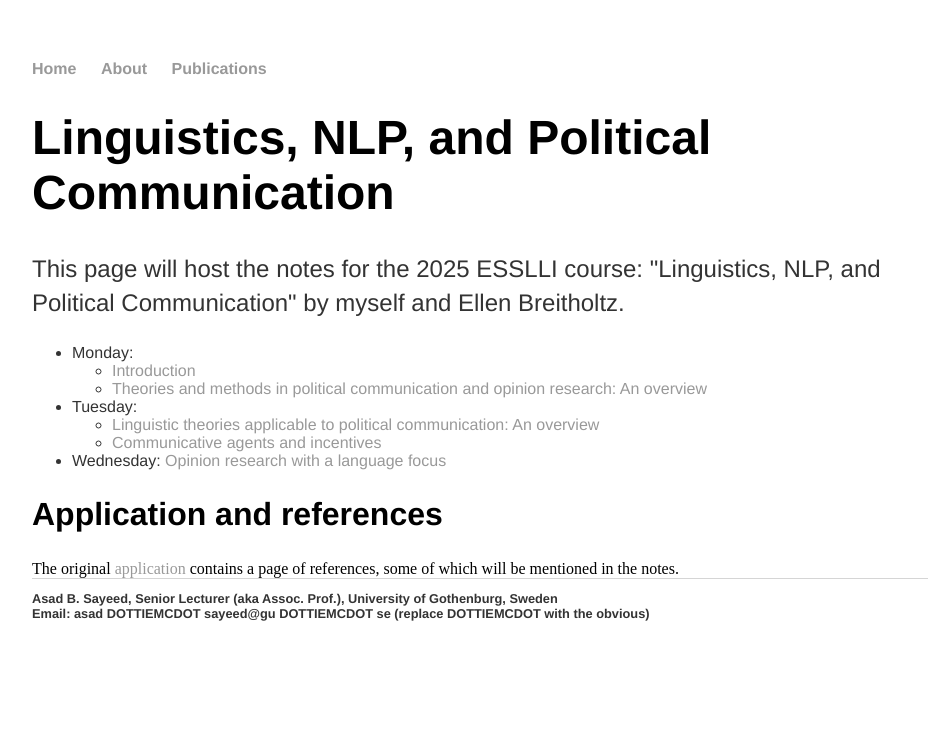
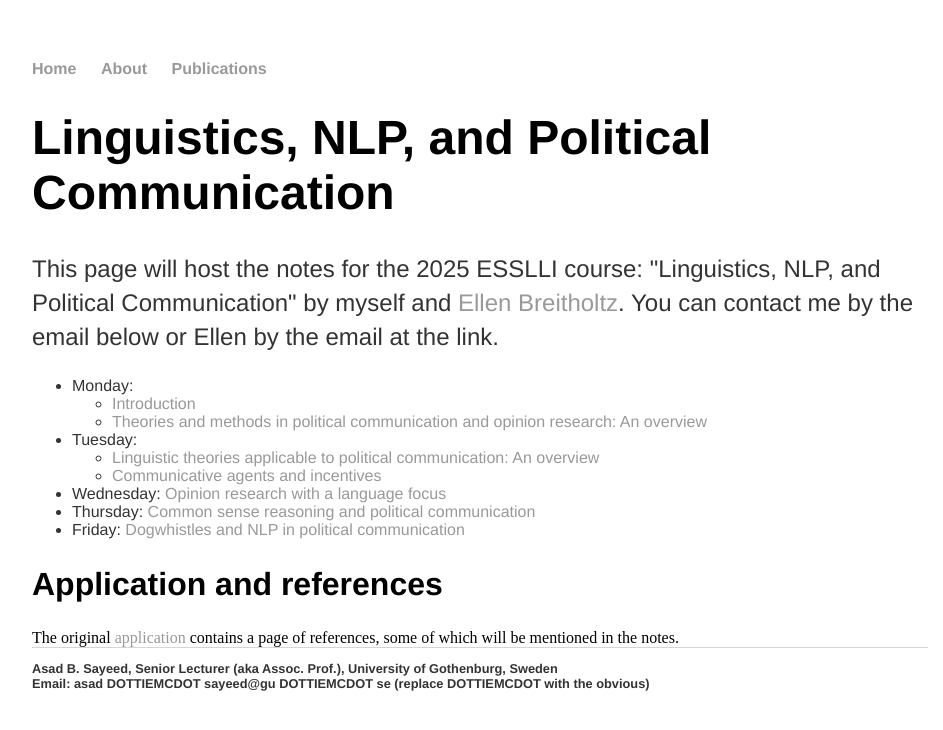
Before and after one commit to asayeed/asayeed.github.io, a Jekyll site: the page built from ESSLLI2025.html, in a window 1280 px wide. Shown: the top 730 px of the page, without its empty margins (160-1103 px from the left). Built offline with Jekyll 4.4.1, drawn with Linux system fonts in a browser that asks for light colours.

Commit message:
added two lectures, link to homepage

```diff
--- a/ESSLLI2025.html
+++ b/ESSLLI2025.html
@@ -4,7 +4,7 @@ title: Linguistics, NLP, and Political Communication
 ---
 <div class="blurb">
   <h1>Linguistics, NLP, and Political Communication</h1>
-  <p>This page will host the notes for the 2025 ESSLLI course: "Linguistics, NLP, and Political Communication" by myself and Ellen Breitholtz.</p>
+  <p>This page will host the notes for the 2025 ESSLLI course: "Linguistics, NLP, and Political Communication" by myself and <a href="https://www.gu.se/en/about/find-staff/ellenbreitholtz">Ellen Breitholtz</a>. You can contact me by the email below or Ellen by the email at the link.</p>
   <ul>
     <li>Monday:
       <ul>
@@ -19,6 +19,8 @@ title: Linguistics, NLP, and Political Communication
       </ul>
     </li>
     <li>Wednesday: <a href="ESSLLI2025/ESSLLI 2025 Day 3 - Opinion research.pdf">Opinion research with a language focus</a></li>
+    <li>Thursday: <a href="ESSLLI2025/ESSLLI 2025 Day 4 - Common sense reasoning.pdf">Common sense reasoning and political communication</a></li>
+    <li>Friday: <a href="ESSLLI2025/ESSLLI2025 Day 5 - NLP.pdf">Dogwhistles and NLP in political communication</a></li>
   </ul>
 
   <h2>Application and references</h2>
```
Also changed, not shown: 2 other files.
